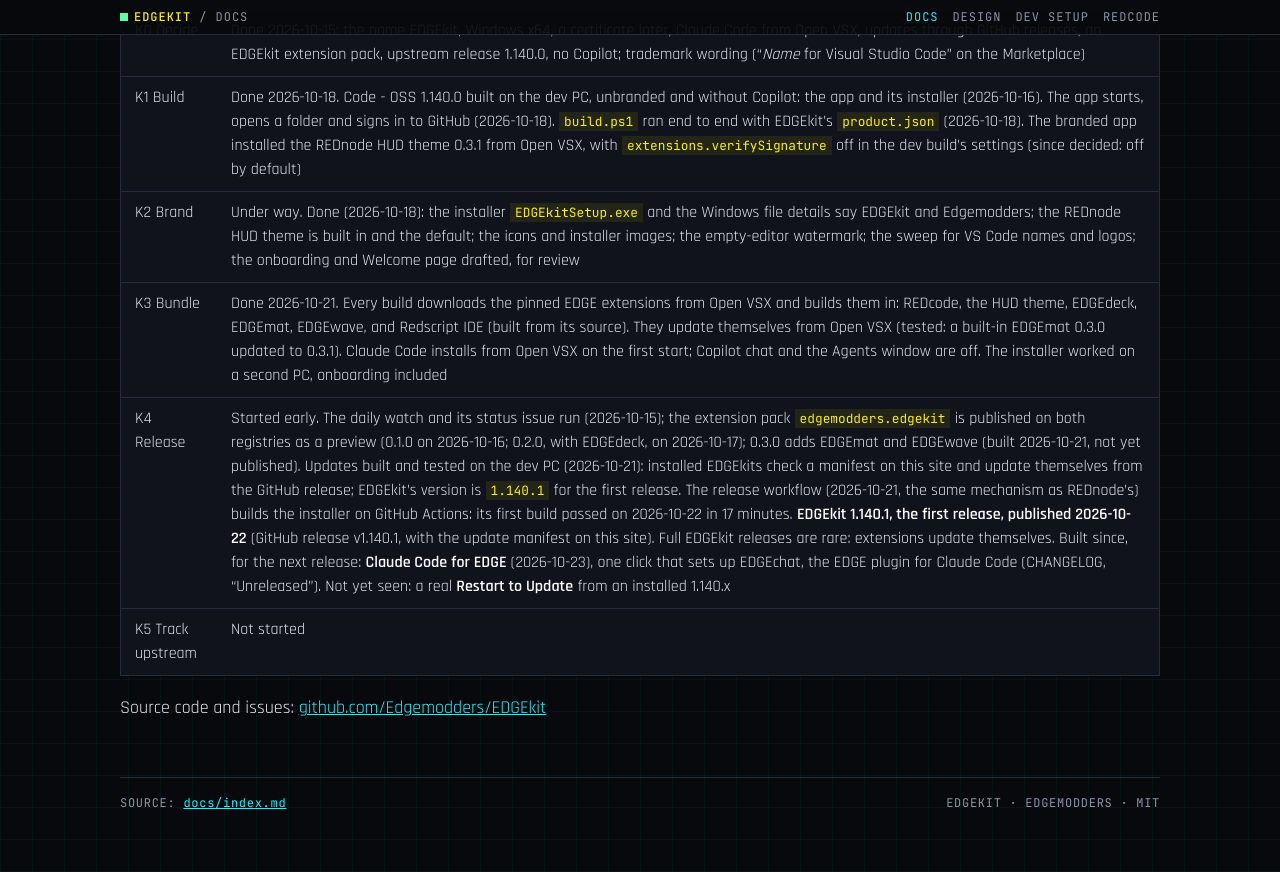
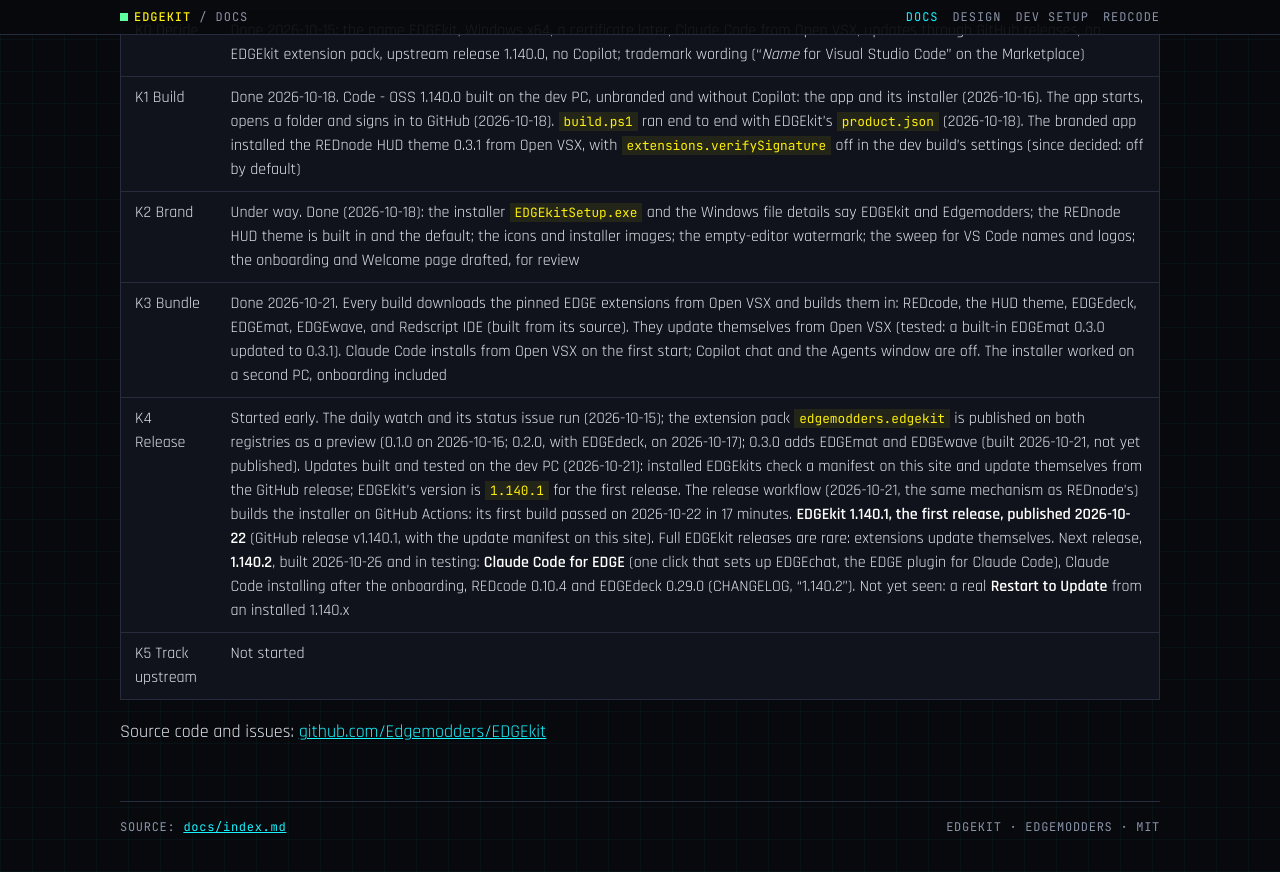
Before and after one commit to Edgemodders/EDGEkit, a Jekyll site: the page built from docs/index.md, in a window 1280 px wide and 900 px high, scrolled down 985 px. Shown: the top 872 px of the window. Built offline with Jekyll 4.4.1, drawn with Linux system fonts in a browser that asks for light colours; our own code applies the rules of GitHub Pages for plain Markdown files.

Commit message:
Notes: 1.140.2 built for testing; Claude Code installs after the onboarding
Co-Authored-By: Claude Opus 5.5 <noreply@anthropic.com>

```diff
--- a/docs/index.md
+++ b/docs/index.md
@@ -24,7 +24,7 @@ As of 2026-10-24.
 | K1 Build | Done 2026-10-18. Code - OSS 1.140.0 built on the dev PC, unbranded and without Copilot: the app and its installer (2026-10-16). The app starts, opens a folder and signs in to GitHub (2026-10-18). `build.ps1` ran end to end with EDGEkit's `product.json` (2026-10-18). The branded app installed the REDnode HUD theme 0.3.1 from Open VSX, with `extensions.verifySignature` off in the dev build's settings (since decided: off by default) |
 | K2 Brand | Under way. Done (2026-10-18): the installer `EDGEkitSetup.exe` and the Windows file details say EDGEkit and Edgemodders; the REDnode HUD theme is built in and the default; the icons and installer images; the empty-editor watermark; the sweep for VS Code names and logos; the onboarding and Welcome page drafted, for review |
 | K3 Bundle | Done 2026-10-21. Every build downloads the pinned EDGE extensions from Open VSX and builds them in: REDcode, the HUD theme, EDGEdeck, EDGEmat, EDGEwave, and Redscript IDE (built from its source). They update themselves from Open VSX (tested: a built-in EDGEmat 0.3.0 updated to 0.3.1). Claude Code installs from Open VSX on the first start; Copilot chat and the Agents window are off. The installer worked on a second PC, onboarding included |
-| K4 Release | Started early. The daily watch and its status issue run (2026-10-15); the extension pack `edgemodders.edgekit` is published on both registries as a preview (0.1.0 on 2026-10-16; 0.2.0, with EDGEdeck, on 2026-10-17); 0.3.0 adds EDGEmat and EDGEwave (built 2026-10-21, not yet published). Updates built and tested on the dev PC (2026-10-21): installed EDGEkits check a manifest on this site and update themselves from the GitHub release; EDGEkit's version is `1.140.1` for the first release. The release workflow (2026-10-21, the same mechanism as REDnode's) builds the installer on GitHub Actions: its first build passed on 2026-10-22 in 17 minutes. **EDGEkit 1.140.1, the first release, published 2026-10-22** (GitHub release v1.140.1, with the update manifest on this site). Full EDGEkit releases are rare: extensions update themselves. Built since, for the next release: **Claude Code for EDGE** (2026-10-23), one click that sets up EDGEchat, the EDGE plugin for Claude Code (CHANGELOG, "Unreleased"). Not yet seen: a real **Restart to Update** from an installed 1.140.x |
+| K4 Release | Started early. The daily watch and its status issue run (2026-10-15); the extension pack `edgemodders.edgekit` is published on both registries as a preview (0.1.0 on 2026-10-16; 0.2.0, with EDGEdeck, on 2026-10-17); 0.3.0 adds EDGEmat and EDGEwave (built 2026-10-21, not yet published). Updates built and tested on the dev PC (2026-10-21): installed EDGEkits check a manifest on this site and update themselves from the GitHub release; EDGEkit's version is `1.140.1` for the first release. The release workflow (2026-10-21, the same mechanism as REDnode's) builds the installer on GitHub Actions: its first build passed on 2026-10-22 in 17 minutes. **EDGEkit 1.140.1, the first release, published 2026-10-22** (GitHub release v1.140.1, with the update manifest on this site). Full EDGEkit releases are rare: extensions update themselves. Next release, **1.140.2**, built 2026-10-26 and in testing: **Claude Code for EDGE** (one click that sets up EDGEchat, the EDGE plugin for Claude Code), Claude Code installing after the onboarding, REDcode 0.10.4 and EDGEdeck 0.29.0 (CHANGELOG, "1.140.2"). Not yet seen: a real **Restart to Update** from an installed 1.140.x |
 | K5 Track upstream | Not started |
 
 Source code and issues: [github.com/Edgemodders/EDGEkit](https://github.com/Edgemodders/EDGEkit)
```
Also changed, not shown: CLAUDE.md (+1 -1 lines), docs/design.md (+1 -1 lines).
